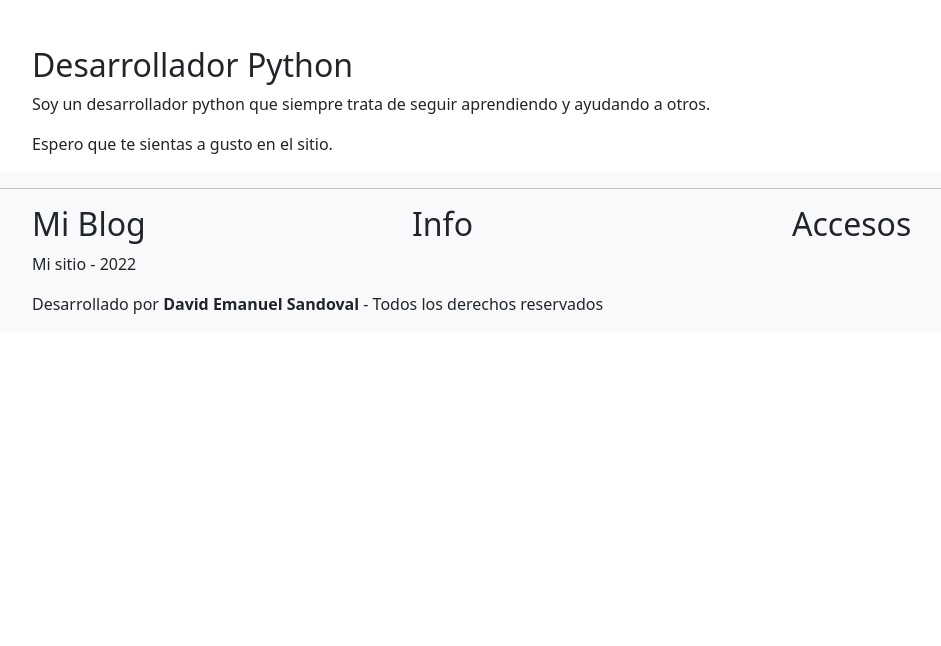
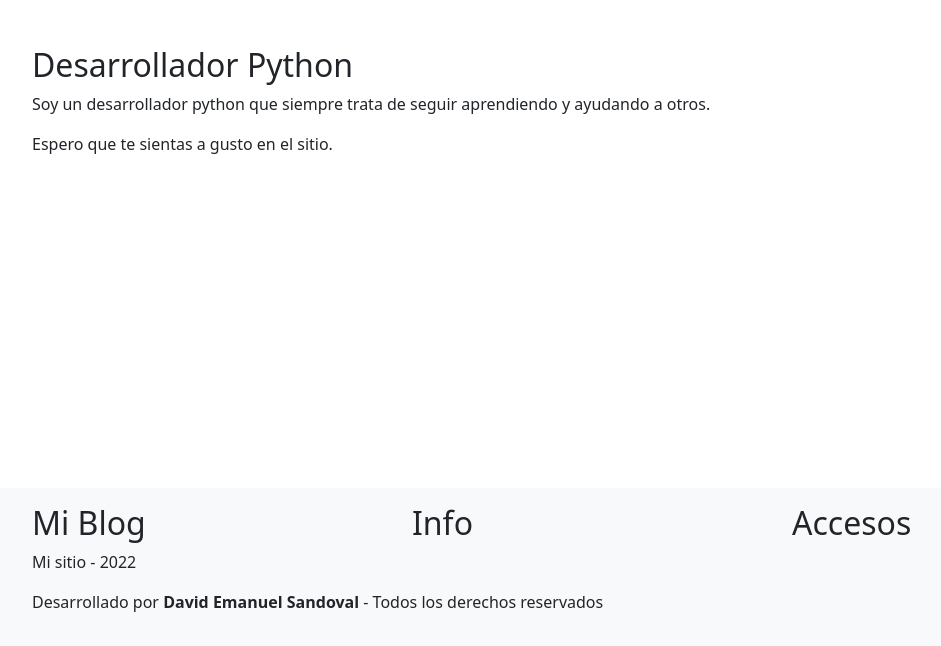
Before and after one commit to EmaSMach/mywebsite, a Django app: page / in a window 1280 px wide. Shown: the part 154-800 px from the top of the page, without its empty margins (50-991 px from the left). Run offline with Django 4.2, Linux system fonts and the light colour scheme; some libraries are stand-ins or nearby versions.

Commit message:
add css classes to footer

```diff
--- a/templates/footer.html
+++ b/templates/footer.html
@@ -1,6 +1,5 @@
 {% load i18n %}
-<footer class="bg-light">
-<hr>
+<footer class="footer mt-auto py-3 bg-light">
 <div class="container">
     <div class="row">
 
```
